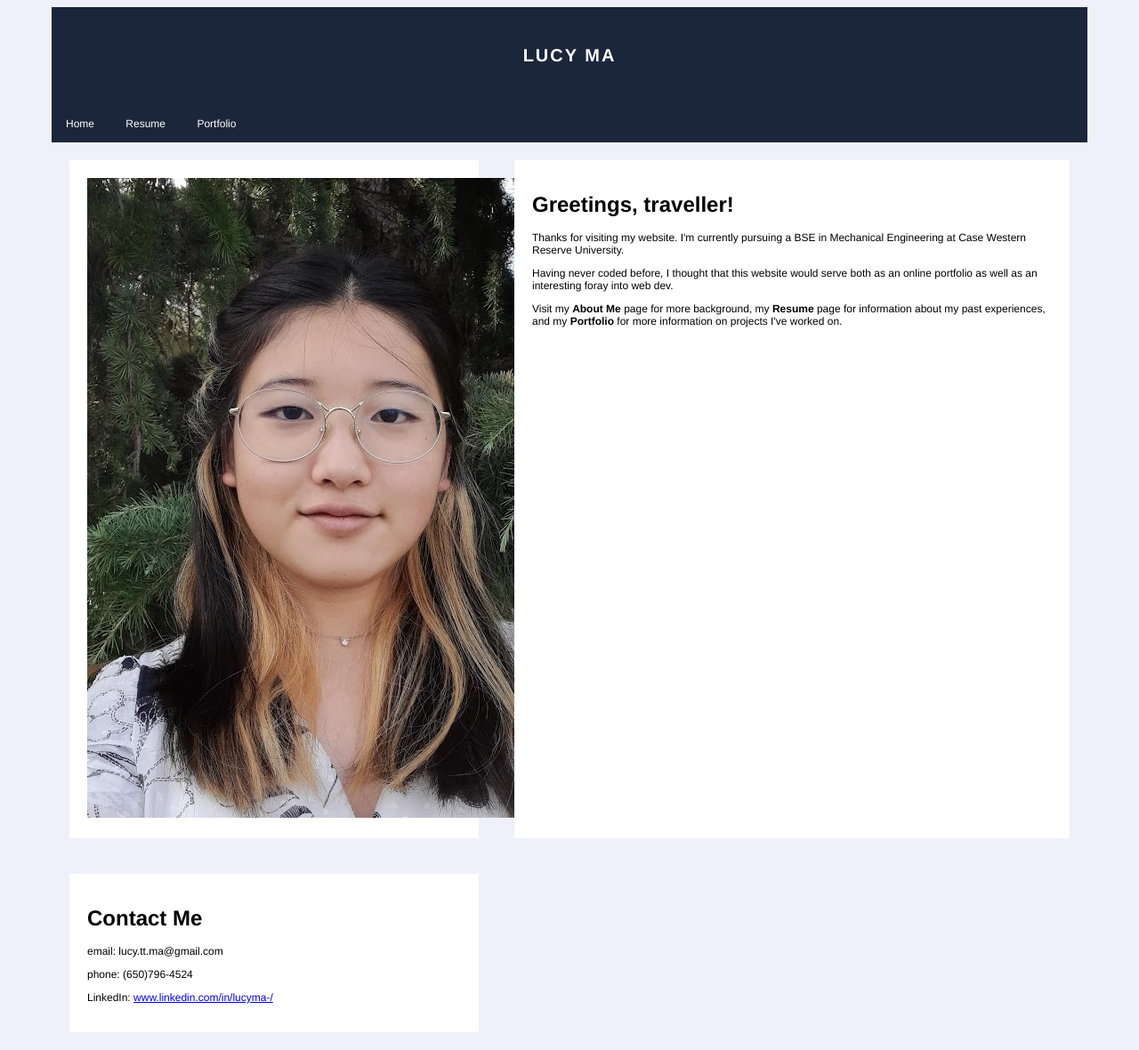
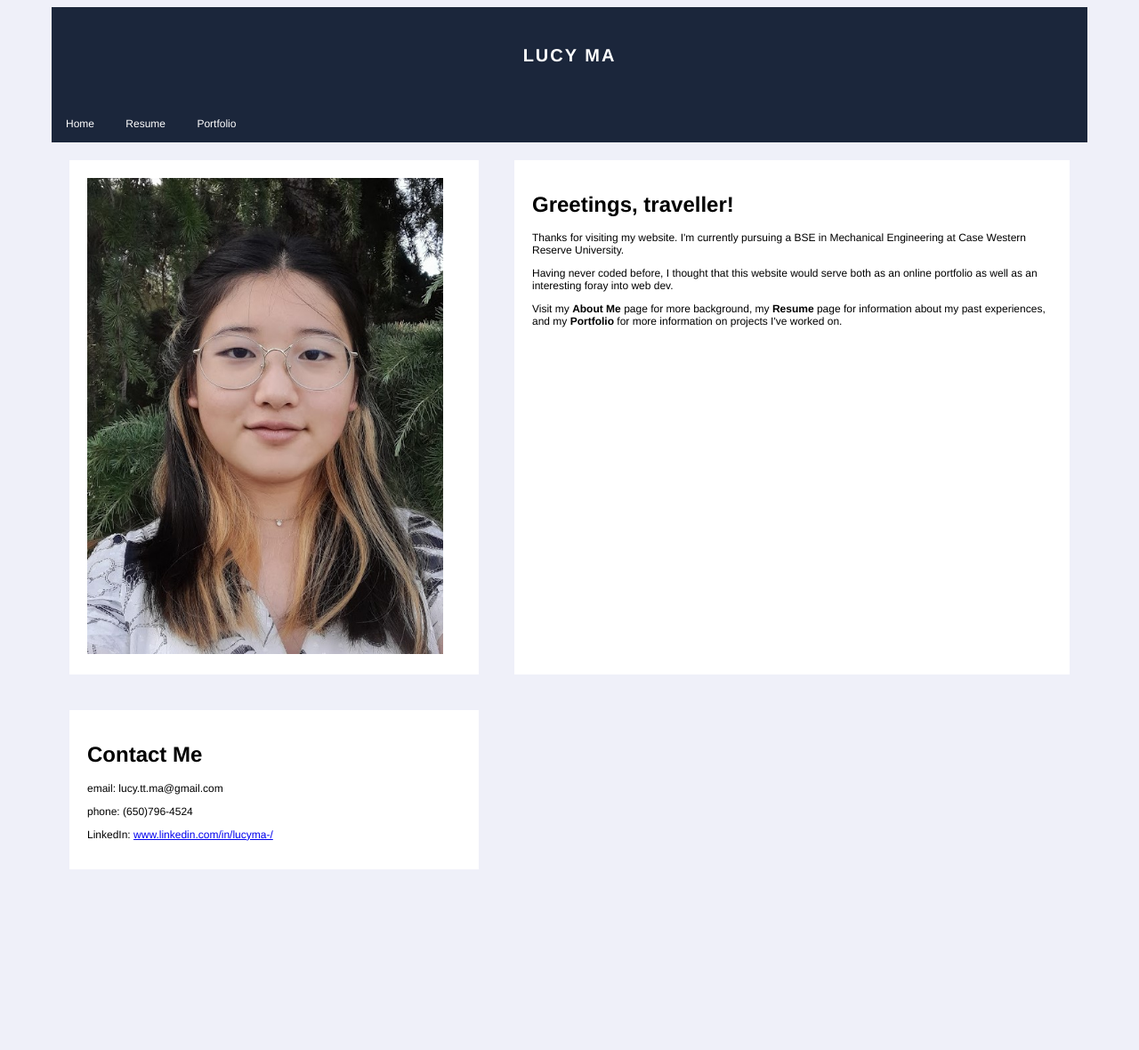
Before and after one commit to lucyttma/lucyttma.github.io, a Jekyll site: the page built from index.html, in a window 1280 px wide. Shown: the whole page at 89% size. Built offline with Jekyll 4.4.1, drawn with Linux system fonts in a browser that asks for light colours; after the commit the page ends 997 px from its top, so only the background shows below that.

Commit message:
Update index.html

```diff
--- a/index.html
+++ b/index.html
@@ -3,7 +3,7 @@
 title: Home
 ---
 <div class="div-hcard">
-  <img src="/assets/images/id pic.jpg" alt="Italian Trulli" padding=20px width="auto" height="auto" >
+  <img src="/assets/images/id pic.jpg" alt="Italian Trulli" width="400px" height="auto" >
 </div>
 
 <div class="div-hcard">
```
